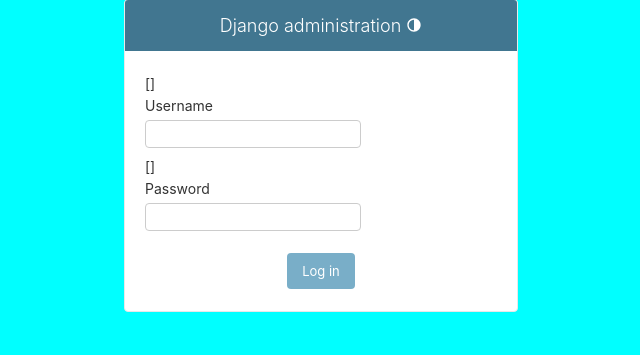
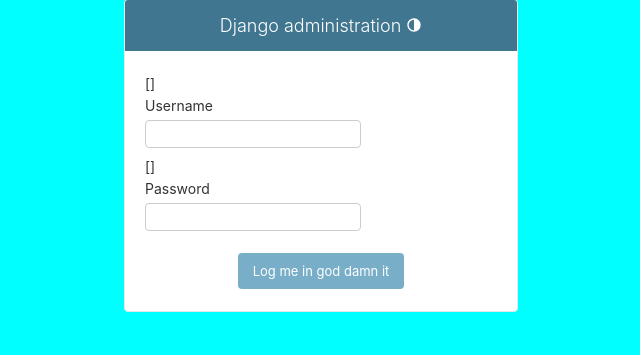
Before and after one commit to EimantasBlazevicius/sda_blog, a Django app: template templates/admin/login.html in a window 1280 px wide. Shown: the part 101-456 px from the top of the page, without its empty margins (319-959 px from the left). Run offline with Django 4.2, Linux system fonts and the light colour scheme; the template is opened without the code that fills it: most values are stand-ins (such as "Sample title", 1, 10 or a date in 2020); form fields are guessed from the names that the template uses; some libraries are stand-ins or nearby versions.

Commit message:
new login message

```diff
--- a/templates/admin/login.html
+++ b/templates/admin/login.html
@@ -59,7 +59,7 @@
         </div>
       {% endif %}
       <div class="submit-row">
-        <input type="submit" value="{% translate 'Log in' %}">
+        <input type="submit" value="{% translate 'Log me in god damn it' %}">
       </div>
     </form>
 
```
